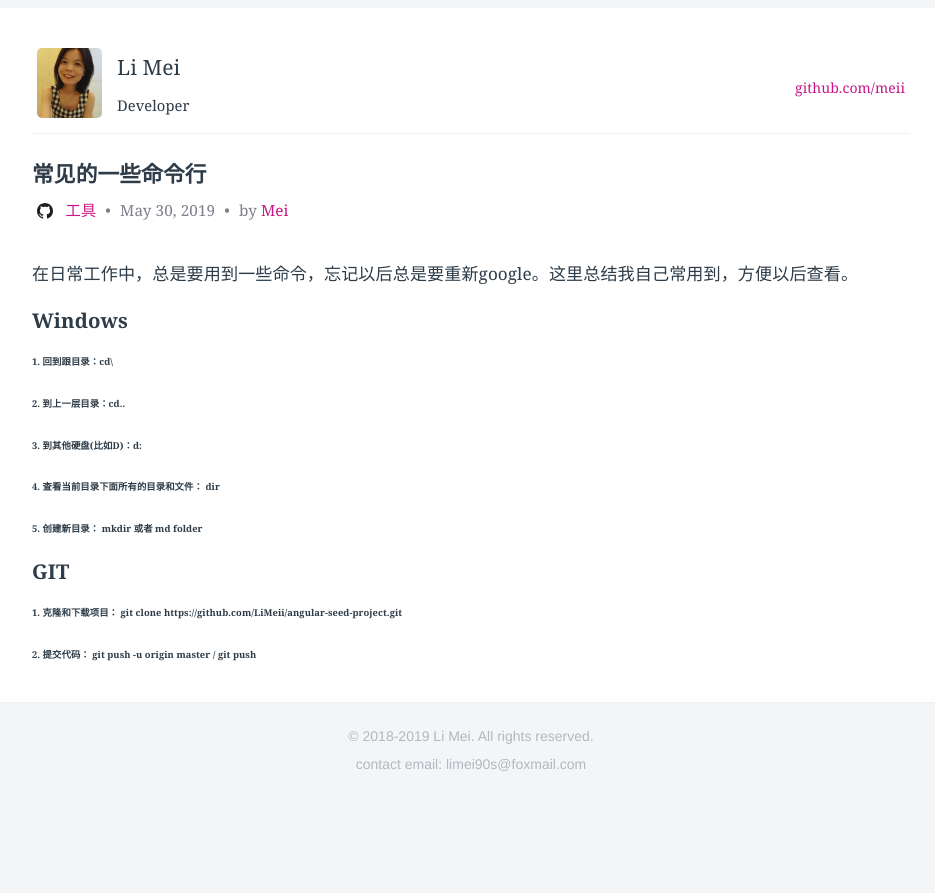
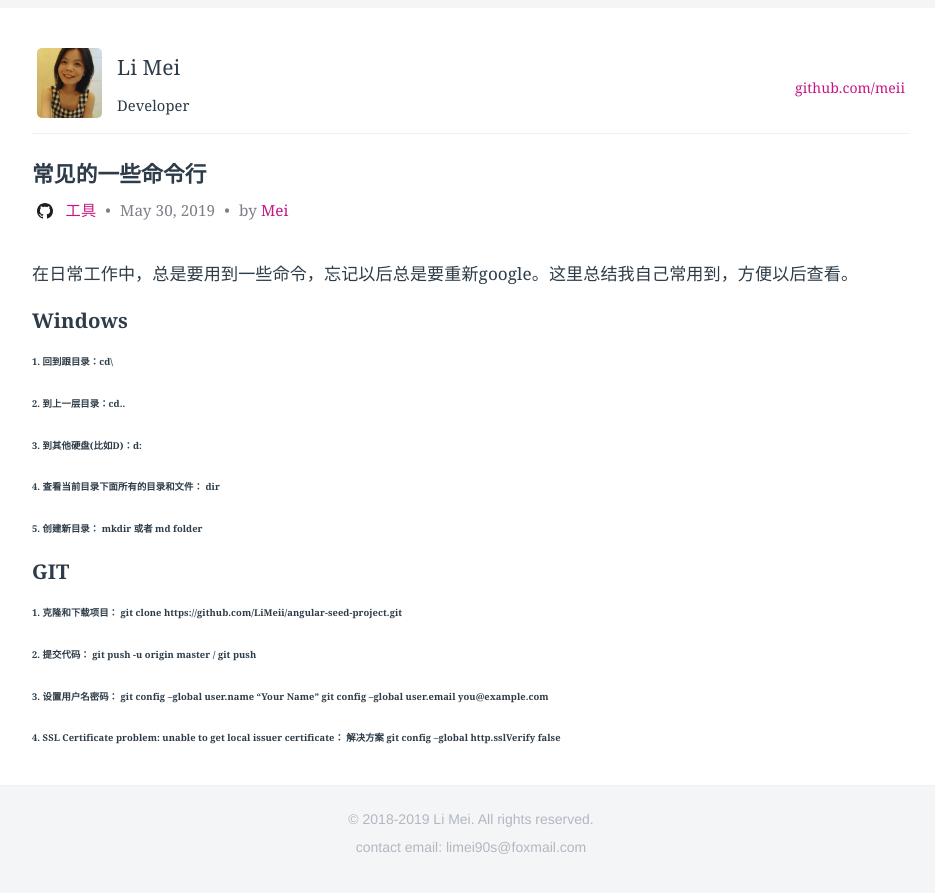
Before and after one commit to LiMeii/LiMeii.github.io, a Jekyll site: the page built from _posts/2019-05-30-tools-commoncmd.md, in a window 1280 px wide. Shown: the top 893 px of the page, without its empty margins (177-1112 px from the left). Built offline with Jekyll 4.4.1, drawn with Linux system fonts in a browser that asks for light colours.

Commit message:
update common cmd post

```diff
--- a/_posts/2019-05-30-tools-commoncmd.md
+++ b/_posts/2019-05-30-tools-commoncmd.md
@@ -31,3 +31,5 @@ layout: post
 
 ###### 1. 克隆和下载项目： git clone  https://github.com/LiMeii/angular-seed-project.git
 ###### 2. 提交代码： git push -u origin master / git push
+###### 3. 设置用户名密码： git config --global user.name "Your Name"  git config --global user.email you@example.com
+###### 4. SSL Certificate problem: unable to get local issuer certificate： 解决方案 git config --global http.sslVerify false
```
